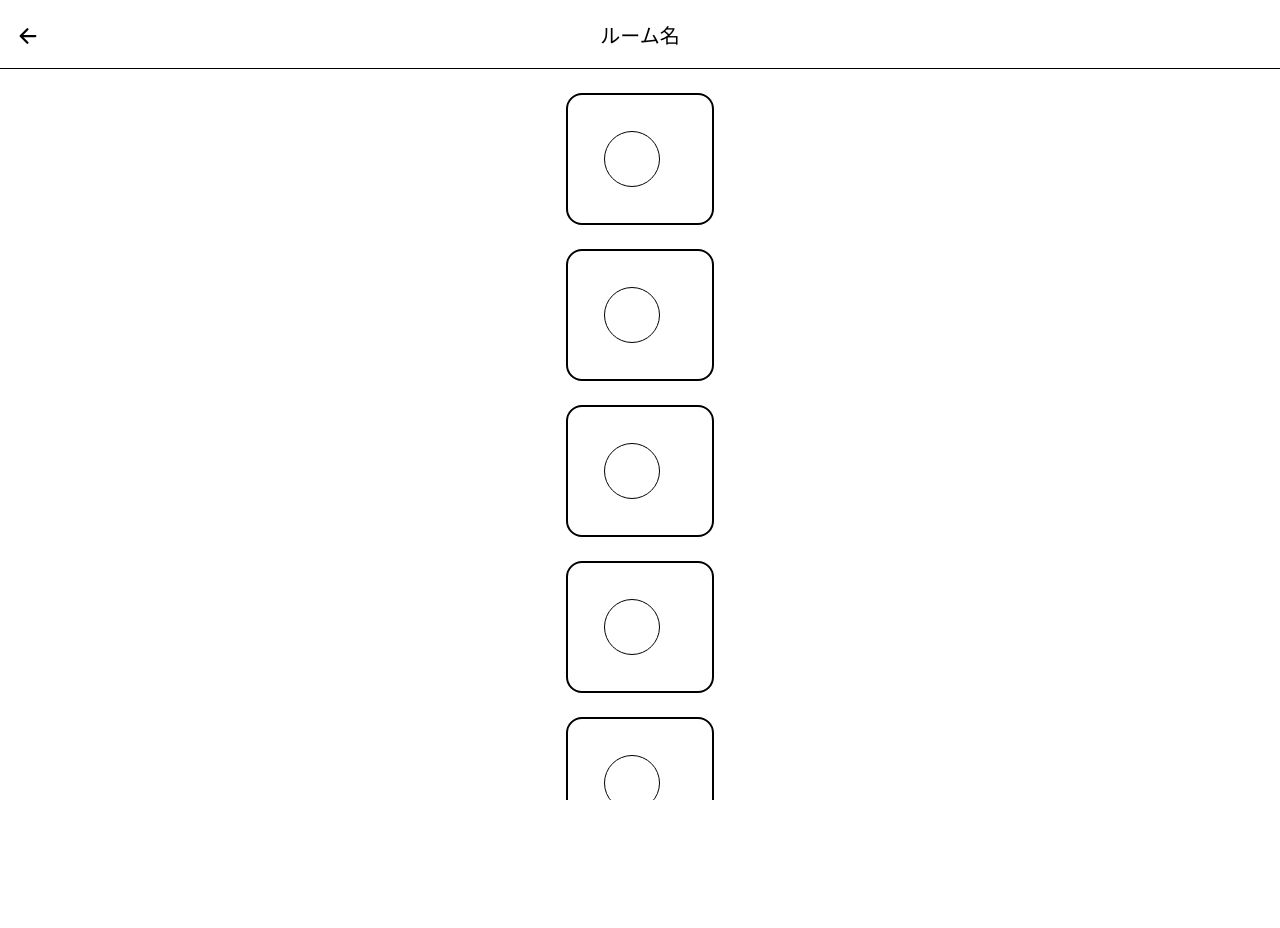
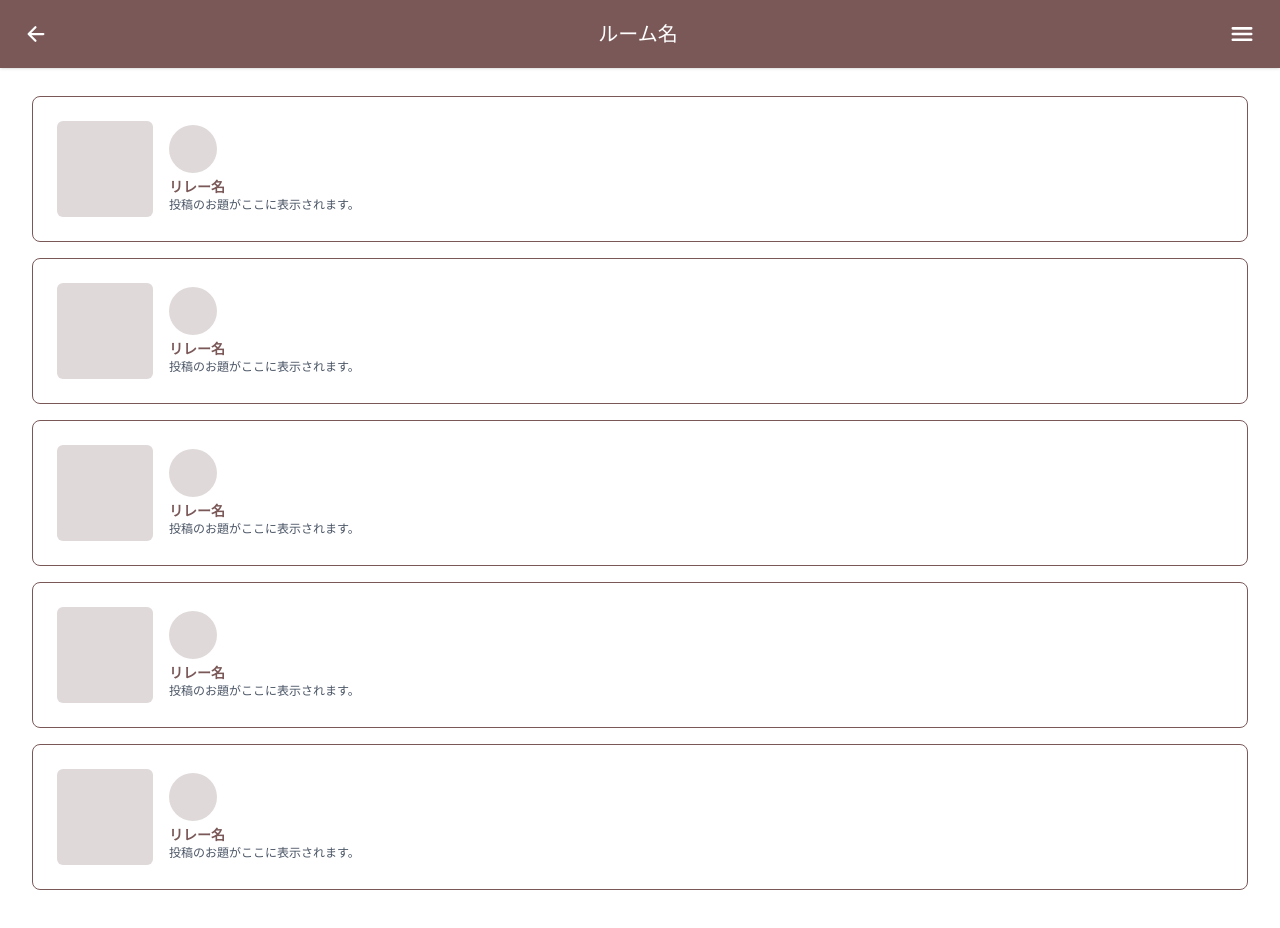
Before and after one commit to watnow2025-SpringProject-team3/SpringProject, a Next.js app in the folder loellingite/: page /rooms/1 in a window 1280 px wide. Shown: the top 928 px of the page. Before the commit the page ends 800 px from the top, so only its background shows below. Built offline with nearby package versions, Linux system fonts and the light colour scheme.

Commit message:
feat: ルーム/リレー一覧画面の実装とUIコンポーネントの追加

```diff
--- a/loellingite/src/app/(admin)/rooms/[roomId]/page.tsx
+++ b/loellingite/src/app/(admin)/rooms/[roomId]/page.tsx
@@ -1,37 +1,29 @@
-// ルームホーム画面
+// ルーム/リレー一覧
 
-"use client";
+import React from "react";
+import MenuButton from "@/component/MenuButton";
+import BackButton from "@/component/BackButton";
+import RelayList from "@/features/relay/RelayList";
 
-import RelaysGridWithText from "@/features/relay/RelaysGridWithText";
-import { IoArrowBack } from "react-icons/io5";
+const RoomHome = () => {
+  return (
+    <div className="min-h-screen h-screen">
+      {/* ヘッダー */}
+      <header className="fixed top-0 left-0 w-full bg-[#7B5858] text-white px-4 py-3 flex items-center justify-between shadow z-50">
+        <BackButton />
 
-// ダミーデータ
-const cards = Array.from({ length: 8 }, (_, i) => ({
-  id: i + 1,
-}));
+        <span className="text-[20px] mx-auto">ルーム名</span>
 
-export default function RoomHomePage() {
-  return (
-    <div className="min-h-screen h-screen flex flex-col bg-primaryBackground">
-      {/* ヘッダー */}
-      <header className="bg-header px-0 pt-4 pb-3 flex items-center justify-between border-b border-primaryBorder relative flex-shrink-0 text-primaryText">
-        <button
-          onClick={() => window.history.back()}
-          className="hover:text-primaryHover transition-colors p-2 ml-2"
-          aria-label="戻る"
-        >
-          <IoArrowBack className="w-6 h-6" />
-        </button>
-
-        <span className="text-[20px] absolute left-1/2 transform -translate-x-1/2">
-          ルーム名
-        </span>
+        <MenuButton />
       </header>
 
-      {/* ルーム詳細グリッド */}
-      <main className="flex-1 overflow-y-auto flex flex-col items-center py-6">
-        <RelaysGridWithText relays={cards} />
+      {/* リレー一覧 */}
+      <main className="flex-1 px-4 py-2">
+        <p className="text-gray-600">ここにリレーの一覧が表示されます。</p>
+        <RelayList roomId="roomId" />
       </main>
     </div>
   );
-}
+};
+
+export default RoomHome;
--- a/loellingite/src/app/(admin)/rooms/page.tsx
+++ b/loellingite/src/app/(admin)/rooms/page.tsx
@@ -1,5 +1,6 @@
 import RoomList from "@/features/room/RoomList";
 import { Room } from "@/types";
+import { IoAdd } from "react-icons/io5";
 
 // ダミーデータ
 const rooms: Room[] = Array.from({ length: 8 }, (_, i) => ({
@@ -11,15 +12,18 @@ const rooms: Room[] = Array.from({ length: 8 }, (_, i) => ({
 export default function RoomPage() {
   return (
     <div className="min-h-screen font-Noto Serif">
-      <header className="bg-primary shadow-md sticky top-0 z-10 h-16 flex items-center justify-end px-4 sm:px-6" />
+      <header className="bg-[#7B5858] shadow-md sticky top-0 z-10 h-16 flex items-center justify-end px-4 sm:px-6" />
       <div className="max-w-2xl mx-auto">
         <RoomList rooms={rooms} />
       </div>
       <button
-        className="fixed bottom-6 right-6 bg-primary text-white rounded-full p-4 shadow-lg hover:bg-primary-dark"
+        className="fixed bottom-6 right-6 bg-[#7B5858] text-white rounded-full p-4 shadow-lg hover:bg-[#5E4545]"
         aria-label="Add Room"
       >
-        ＋
+        <IoAdd
+          className="text-3xl"
+          aria-hidden="true"
+        />
       </button>
     </div>
   );
--- /dev/null
+++ b/loellingite/src/component/BackButton.tsx
@@ -0,0 +1,13 @@
+import React from "react";
+import { IoArrowBack as BackIcon } from "react-icons/io5";
+
+const BackButton = () => {
+  return (
+    <button className="p-2 rounded hover:bg-[#6a4747] focus:outline-none">
+      <span className="sr-only">戻る</span>
+      <BackIcon className="h-6 w-6 text-white" />
+    </button>
+  );
+};
+
+export default BackButton;
--- /dev/null
+++ b/loellingite/src/component/MenuButton.tsx
@@ -0,0 +1,13 @@
+import React from "react";
+import { IoMenu as MenuIcon } from "react-icons/io5";
+
+const MenuButton = () => {
+  return (
+    <button className="p-2 rounded hover:bg-[#6a4747] focus:outline-none">
+      <span className="sr-only">メニューを開く</span>
+      <MenuIcon className="text-white" size={28} />
+    </button>
+  );
+};
+
+export default MenuButton;
--- /dev/null
+++ b/loellingite/src/features/relay/RelayList.tsx
@@ -0,0 +1,31 @@
+"use client";
+
+import React from "react";
+
+const RelayList = ({ roomId }: { roomId: string }) => {
+  return (
+    <main className="pt-16 pb-28 px-4 overflow-y-auto">
+      {[...Array(5)].map((_, index) => (
+        <div
+          key={index}
+          className="mb-4 flex items-center border border-[#7B5858] rounded-lg p-6 min-h-[120px] bg-white cursor-pointer"
+          onClick={() => window.location.href = `/rooms/${roomId}/relays/${index}`}
+        >
+          {/* 左の画像 */}
+          <div className="w-24 h-24 bg-[#E0D9D9] rounded-md flex-shrink-0" />
+
+          {/* 右の情報 */}
+          <div className="ml-4 flex flex-col">
+            <div className="w-12 h-12 bg-[#E0D9D9] rounded-full mb-1" />
+            <p className="text-[#7B5858] font-semibold text-sm">リレー名</p>
+            <p className="text-xs text-gray-600">
+              投稿のお題がここに表示されます。
+            </p>
+          </div>
+        </div>
+      ))}
+    </main>
+  );
+};
+
+export default RelayList;
--- a/loellingite/src/features/relay/RelaysGridWithText.tsx
+++ b/loellingite/src/features/relay/RelaysGridWithText.tsx
@@ -17,17 +17,17 @@ export default function RelaysGridWithText({
         {relays.map((relay) => (
           <li
             key={relay.id}
-            className="flex border-2 border-primaryBorder rounded-2xl p-5 mb-6 bg-primaryBackground items-start gap-4"
+            className="flex border-2 border-[#7B5858] rounded-2xl p-5 mb-6 bg-primaryBackground items-start gap-4"
           >
             <Link href={`/rooms/${relay.id}`} passHref>
-              <div className="p-4 flex items-center space-x-4">
+              <div className="p-2 flex items-center space-x-4">
                 <div className="w-14 h-14 rounded-full bg-primaryLight flex-shrink-0 border-primaryBorder border-[0.5px]"></div>
                 <div className="flex-grow">
                   <h2 className="text-lg font-medium text-primaryText">
-                    {relay.name}
+                    {relay.name || "No Name"}
                   </h2>
                   <p className="text-sm text-primaryText">
-                    {relay.description}
+                    {relay.description || "No Description"}
                   </p>
                 </div>
               </div>
```
